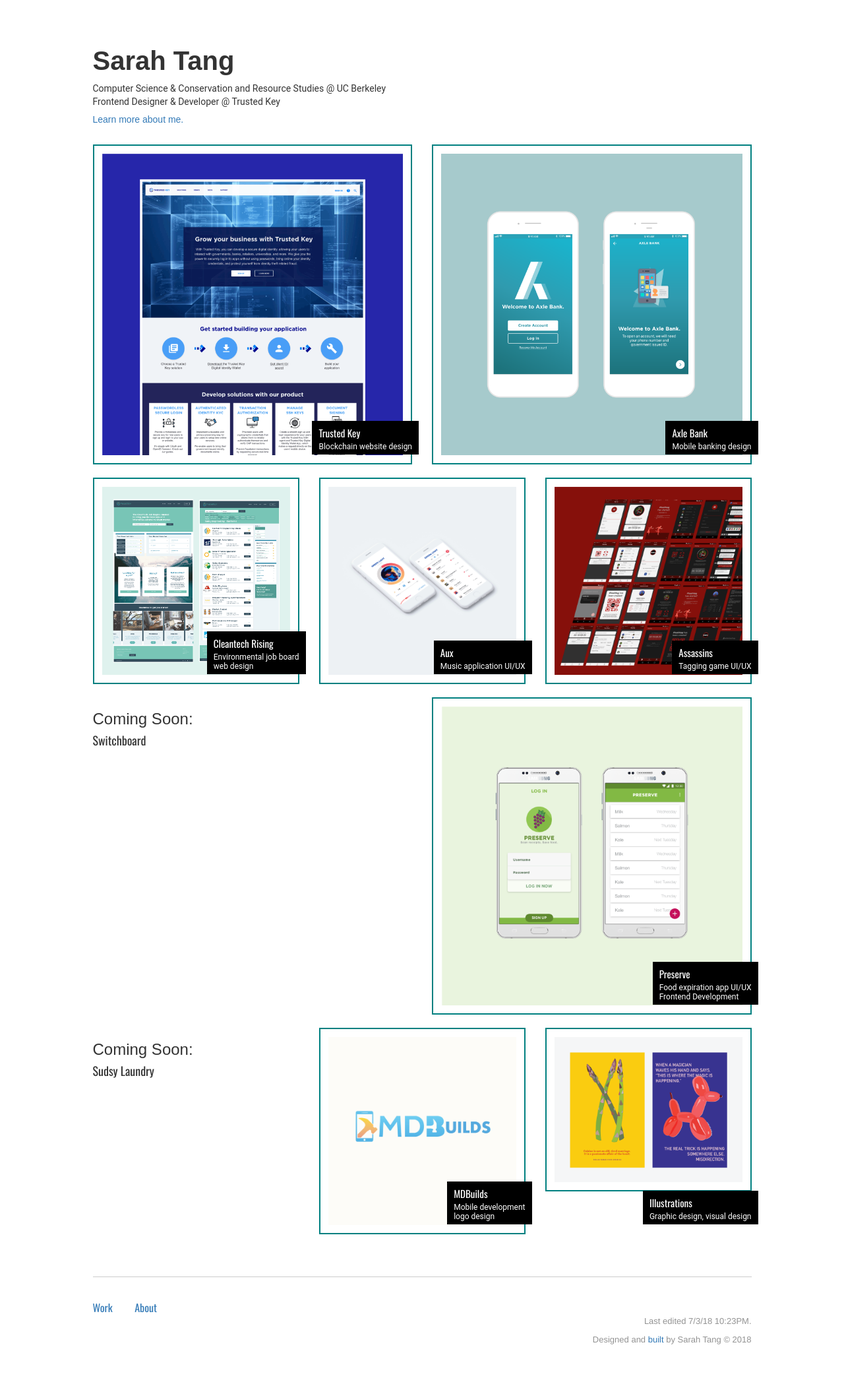
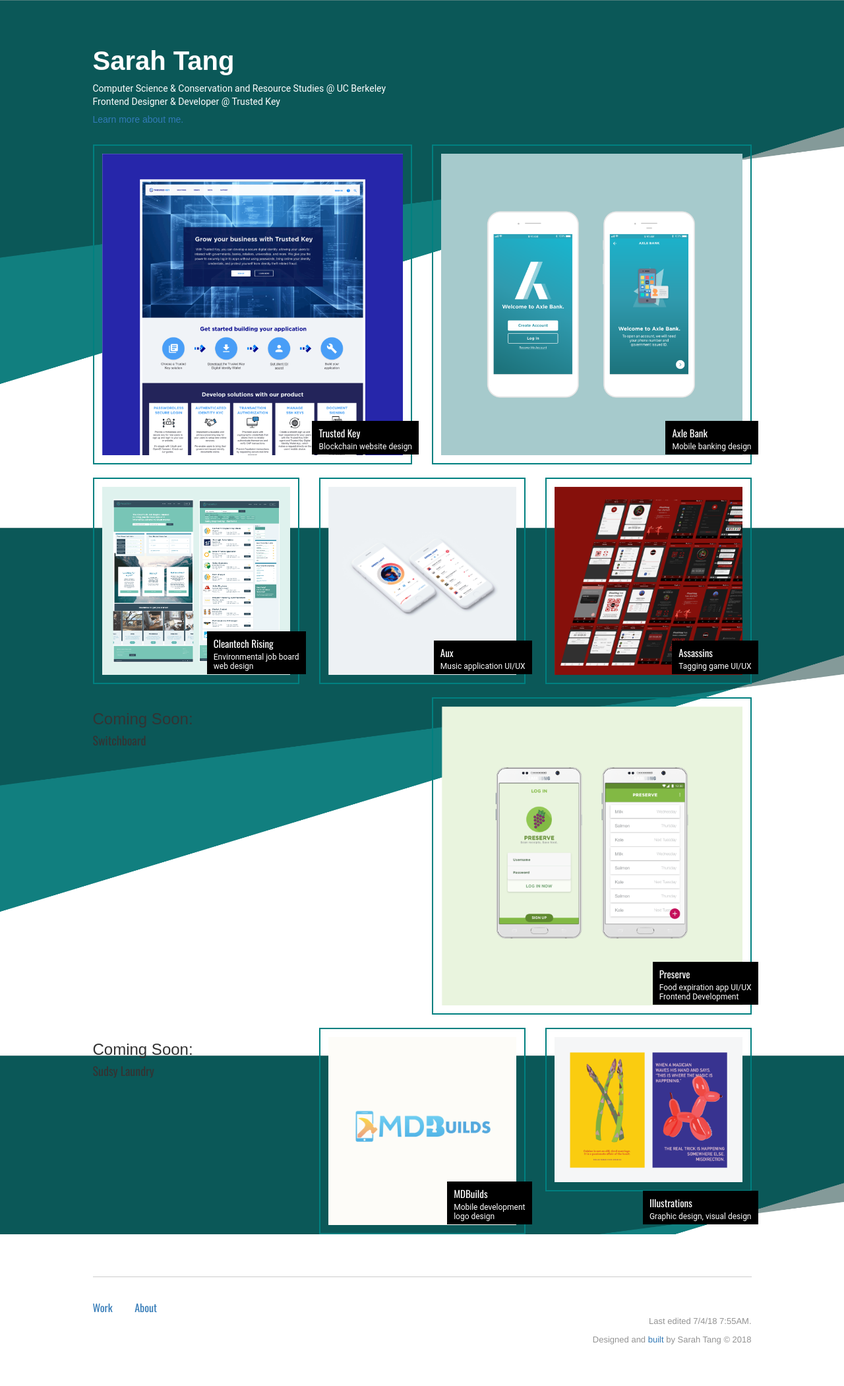
Before and after one commit to sarahtang/sarahtang.github.io, a PHP site: page / in a window 1280 px wide. Shown: the whole page at 66% size. Run offline with PHP 8.4, Linux system fonts and the light colour scheme; some web fonts are replaced.

Commit message:
Parallax

```diff
--- a/index.html
+++ b/index.html
@@ -57,7 +57,7 @@
 
 <body>
 	<!-- Parallax -->
-	<!-- <div class="parallax"> -->
+	<div class="parallax">
 	<!-- Outside container = full screen -->
 
 	<div class="container">
@@ -227,7 +227,7 @@
 
 	</div> <!-- Close Container -->
 
-	<!-- </div> Close parallax -->
+	</div> <!-- Close parallax -->
 
 <!-- JS -->
 <!-- https://getbootstrap.com/docs/4.1/getting-started/introduction/ -->
@@ -254,7 +254,7 @@
 			</span>
 		</div>
 
-		<p>Last edited 7/3/18 10:23PM.</p>
+		<p>Last edited 7/4/18 7:55AM.</p>
 
 		<p> Designed and <a href="https://github.com/sarahtang/sarahtang.github.io">built</a> by Sarah Tang © 2018 </p>
 		<!-- https://github.com/sarahtang/sarahtang.github.io -->
--- a/main.css
+++ b/main.css
@@ -102,12 +102,12 @@
 #intro h2 {
   font-weight: 600;
   font-size: 40px;
-  /*color: white;*/
+  color: white;
 }
 
 #intro p {
   font-family: 'Roboto', sans-serif !important;
-  /*color: white;*/
+  color: white;
 }
 
 /*--------------------------------------------------------------
```
